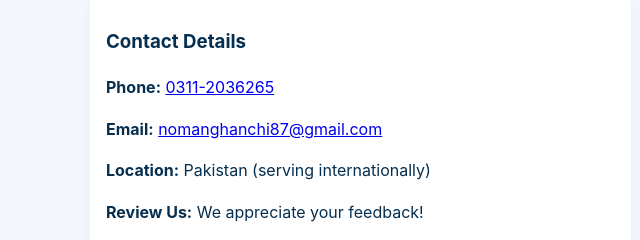
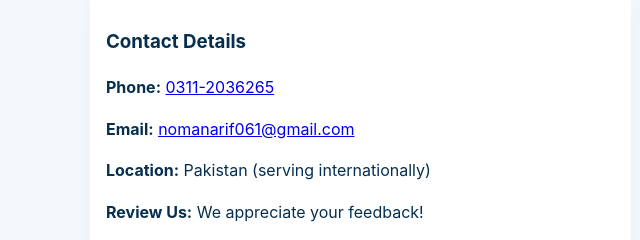
Before and after one commit to nomanghanchi87-svg/PITES, a plain HTML site: page index.html in a window 1280 px wide. Shown: the part 2860-3100 px from the top of the page, 0-640 px from the left. Drawn offline with Linux system fonts and the light colour scheme.

Commit message:
Update contact email and form action URL

```diff
--- a/index.html
+++ b/index.html
@@ -132,13 +132,13 @@
         <div class="contact-card">
           <h3>Contact Details</h3>
           <p><strong>Phone:</strong> <a href="tel:+923112036265">0311-2036265</a></p>
-          <p><strong>Email:</strong> <a href="mailto:nomanghanchi87@gmail.com">nomanghanchi87@gmail.com</a></p>
+          <p><strong>Email:</strong> <a href="mailto:nomanarif061@gmail.com">nomanarif061@gmail.com</a></p>
           <p><strong>Location:</strong> Pakistan (serving internationally)</p>
           <p><strong>Review Us:</strong> We appreciate your feedback!</p>
         </div>
         <div class="contact-card">
           <h3>Send a Message</h3>
-          <form action="https://formsubmit.co/nomanghanchi87@gmail.com" method="POST">
+          <form action="https://formsubmit.co/nomanarif061@gmail.com" method="POST">
   <input type="text" name="name" placeholder="Your name" required>
   <input type="email" name="email" placeholder="Your email" required>
   <textarea name="message" rows="4" placeholder="Message" required></textarea>
```
